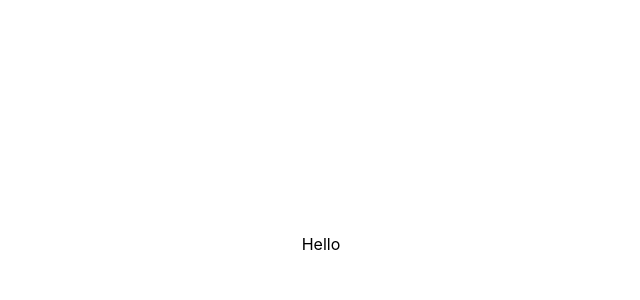
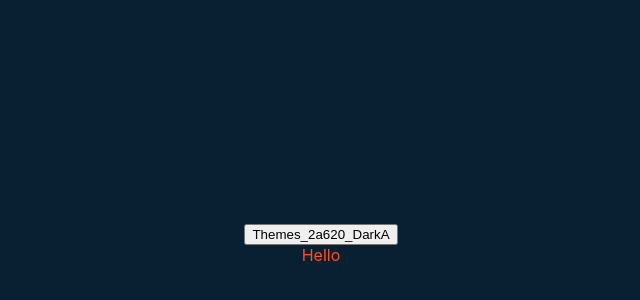
Before and after one commit to Patagonian-IUPA/cra-vscode-template, a React (Create React App) app: page / in a window 1280 px wide. Shown: the part 156-456 px from the top of the page, without its empty margins (319-959 px from the left). Built offline with nearby package versions, Linux system fonts and the light colour scheme.

Commit message:
add color switch

```diff
--- a/src/App.js
+++ b/src/App.js
@@ -1,10 +1,26 @@
-import React from 'react';
+import React, { useState } from 'react';
 import styles from './App.module.css';
 import classnames from 'classnames';
+import themes from './themes/Themes.module.css';
+
+const { DarkA, DarkB } = themes;
 
 function App() {
+  const [theme, setTheme] = useState(themes.DarkA);
+
   return (
-    <div className={classnames(styles.App)}>
+    <div className={classnames(styles.App, theme)}>
+      <button
+        onClick={() => {
+          if (theme === DarkA) {
+            setTheme(DarkB);
+          } else {
+            setTheme(DarkA);
+          }
+        }}
+      >
+        {theme}
+      </button>
       <div>Hello</div>
     </div>
   );
--- a/src/App.module.css
+++ b/src/App.module.css
@@ -8,4 +8,13 @@
 
   color: var(--theme-color);
   background-color: var(--theme-bgcolor);
+
+  transition: background-color 1s, color 1s;
 }
+
+/*
+@media (min-width: 768px) {
+  .App {
+    background-color: chocolate;
+  }
+} */
```
